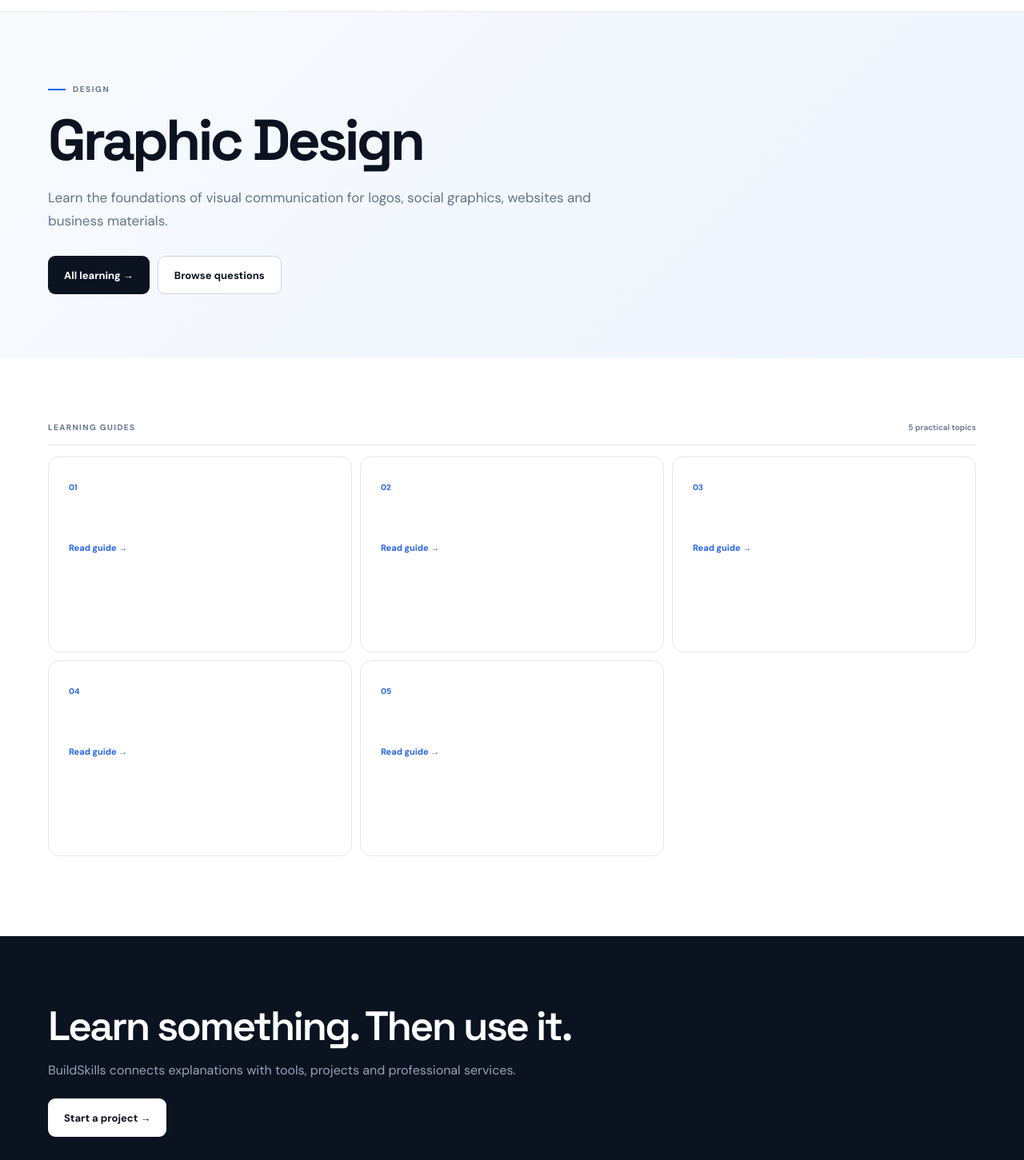
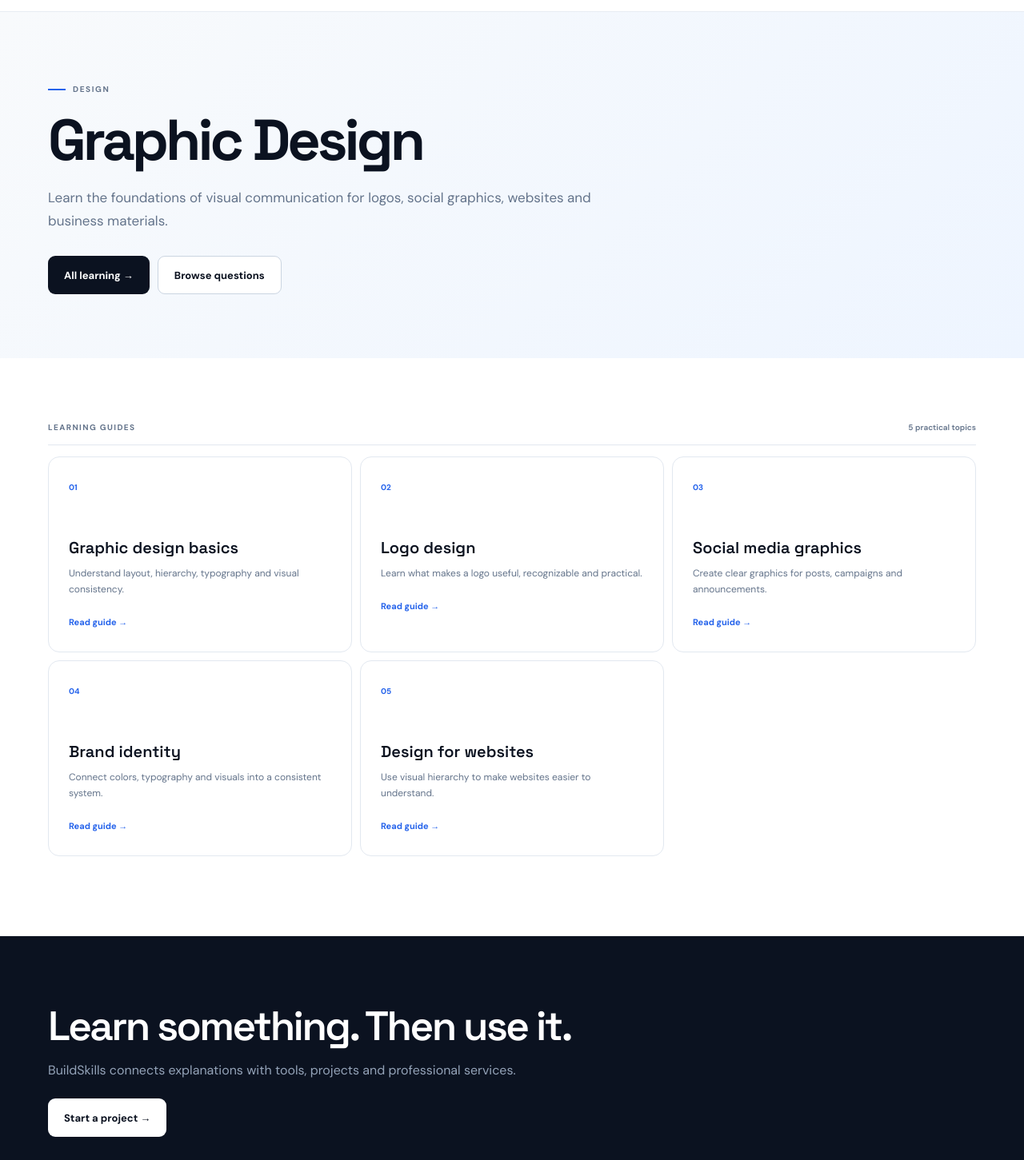
Before and after one commit to zainkhanpk742/buildskills, a Next.js app: page /learn/graphic-design in a window 1280 px wide. Shown: the part 59-1510 px from the top of the page at 80% size. Built offline with nearby package versions, Linux system fonts and the light colour scheme.

Commit message:
fix: align learning hub item types

```diff
--- a/src/components/LearningHub.tsx
+++ b/src/components/LearningHub.tsx
@@ -1,6 +1,54 @@
 import Link from "next/link";
 
-type Item={title:string;description:string;href:string};
-export default function LearningHub({title,eyebrow,intro,items}:{title:string;eyebrow:string;intro:string;items:Item[]}){
-return <main className="bs-content-page"><section className="bs-content-hero"><div className="bs-container"><div className="bs-kicker"><span /> {eyebrow}</div><h1>{title}</h1><p>{intro}</p><div className="bs-content-actions"><Link href="/learn" className="bs-btn bs-btn-dark">All learning →</Link><Link href="/questions" className="bs-btn bs-btn-outline">Browse questions</Link></div></div></section><section className="bs-content-list bs-container"><div className="bs-content-list-head"><span>LEARNING GUIDES</span><strong>{items.length} practical topics</strong></div><div className="bs-guide-grid">{items.map((item,i)=><Link className="bs-guide-card" href={item.href} key={item.title}><span>{String(i+1).padStart(2,"0")}</span><h2>{item.title}</h2><p>{item.description}</p><b>Read guide →</b></Link>)}</div></section><section className="bs-content-cta"><div className="bs-container"><h2>Learn something. Then use it.</h2><p>BuildSkills connects explanations with tools, projects and professional services.</p><Link href="/contact" className="bs-btn bs-btn-light">Start a project →</Link></div></section></main>
+type Item = [title: string, description: string, href: string];
+
+type LearningHubProps = {
+  title: string;
+  eyebrow: string;
+  intro: string;
+  items: Item[];
+};
+
+export default function LearningHub({ title, eyebrow, intro, items }: LearningHubProps) {
+  return (
+    <div className="bs-content-page">
+      <section className="bs-content-hero">
+        <div className="bs-container">
+          <div className="bs-kicker"><span /> {eyebrow}</div>
+          <h1>{title}</h1>
+          <p>{intro}</p>
+          <div className="bs-content-actions">
+            <Link href="/learn" className="bs-btn bs-btn-dark">All learning →</Link>
+            <Link href="/questions" className="bs-btn bs-btn-outline">Browse questions</Link>
+          </div>
+        </div>
+      </section>
+
+      <section className="bs-content-list bs-container">
+        <div className="bs-content-list-head">
+          <span>LEARNING GUIDES</span>
+          <strong>{items.length} practical topics</strong>
+        </div>
+
+        <div className="bs-guide-grid">
+          {items.map(([title, description, href], i) => (
+            <Link className="bs-guide-card" href={href} key={title}>
+              <span>{String(i + 1).padStart(2, "0")}</span>
+              <h2>{title}</h2>
+              <p>{description}</p>
+              <b>Read guide →</b>
+            </Link>
+          ))}
+        </div>
+      </section>
+
+      <section className="bs-content-cta">
+        <div className="bs-container">
+          <h2>Learn something. Then use it.</h2>
+          <p>BuildSkills connects explanations with tools, projects and professional services.</p>
+          <Link href="/contact" className="bs-btn bs-btn-light">Start a project →</Link>
+        </div>
+      </section>
+    </div>
+  );
 }
```
